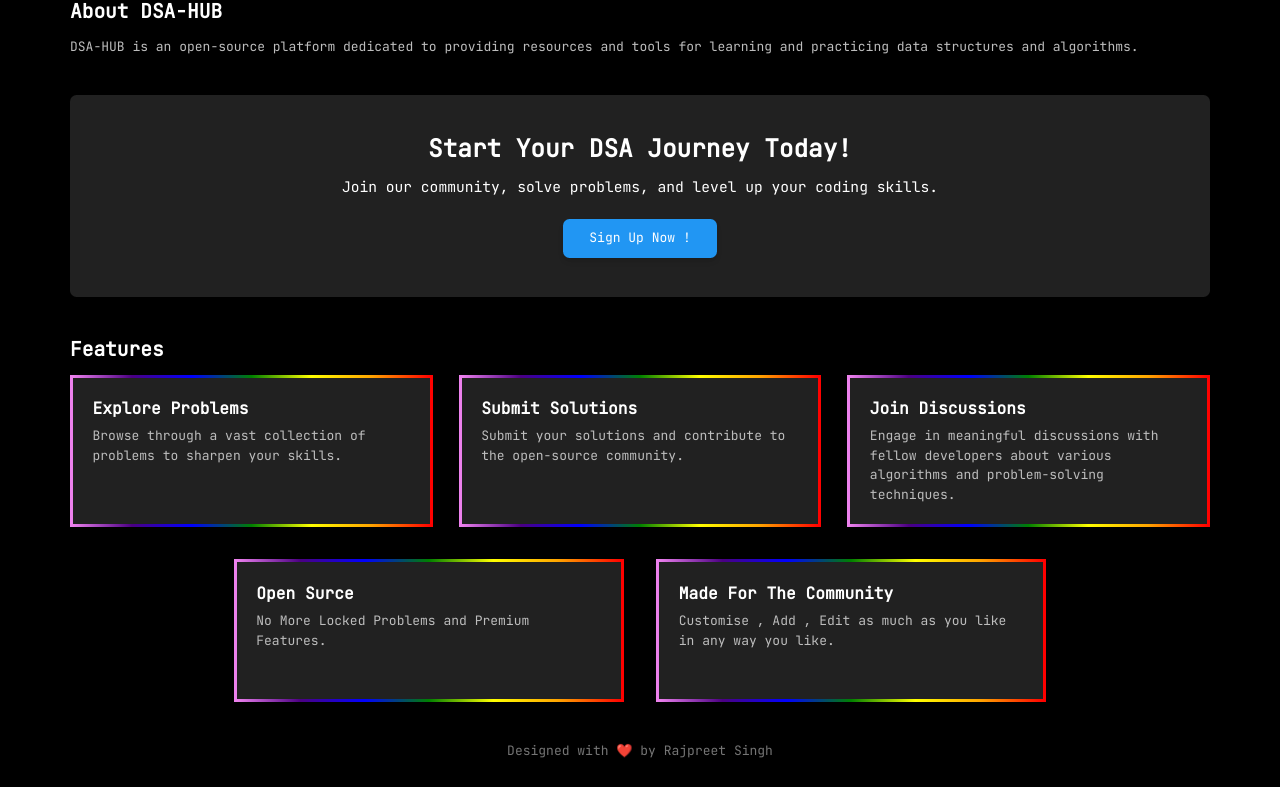
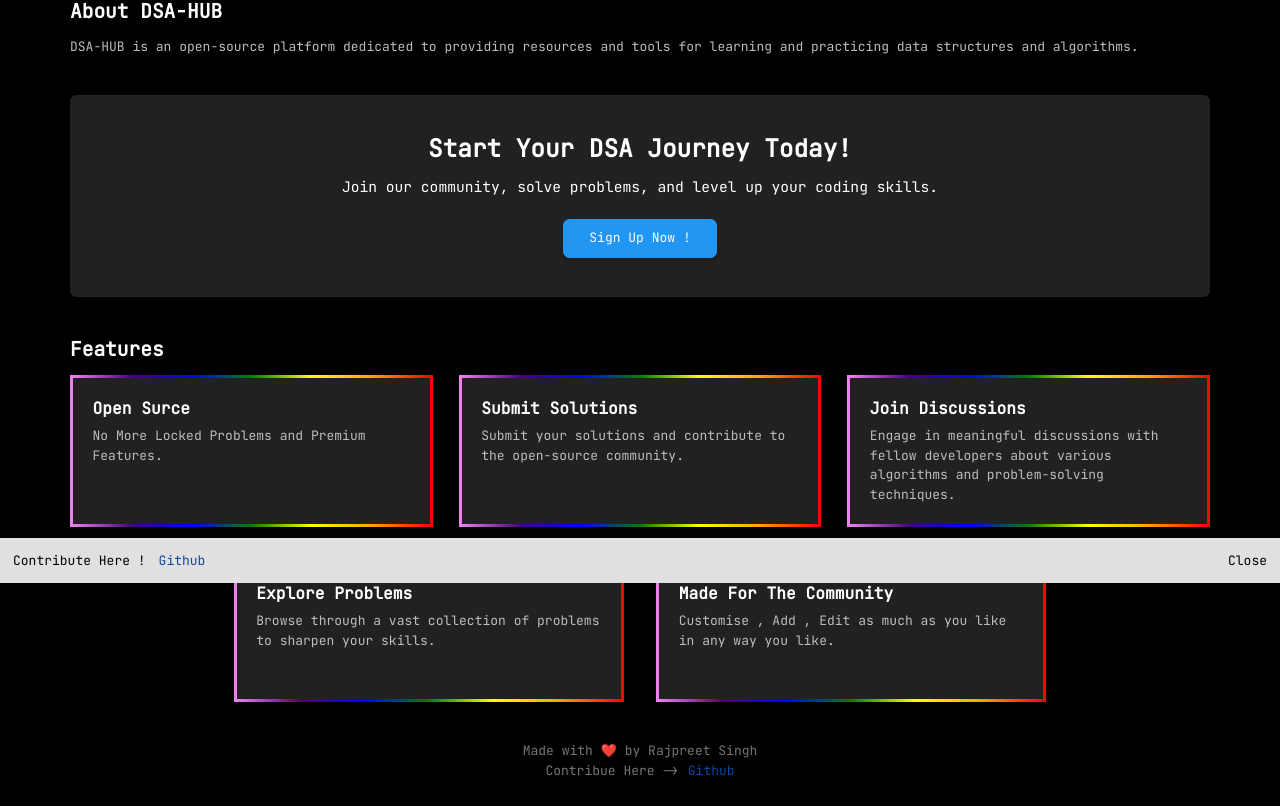
Before and after one commit to rajxsv/DSA-HUB, a React (Vite) app in the folder frontend/: page / in a window 1280 px wide. Shown: the part 217-1023 px from the top of the page. Built offline with nearby package versions, Linux system fonts and the light colour scheme; sample sign-in values are in the browser's storage.

Commit message:
Imporved the problem description page and also added compiler support for each problem.

```diff
--- a/frontend/src/App.jsx
+++ b/frontend/src/App.jsx
@@ -13,7 +13,7 @@ export default function App() {
   }, []);
 
   return (
-    <div className="flex flex-col">
+    <div className="flex flex-col h-full">
         <SidePanel />
         <Outlet />
     </div>
--- a/frontend/src/Pages/Compiler.jsx
+++ b/frontend/src/Pages/Compiler.jsx
@@ -2,7 +2,7 @@ import React from 'react'
 
 export default function Compiler() {
   return (
-    <iframe className='w-full h-screen' src='https://www.scholarhat.com/compiler/cpp' title='iframe !'>
+    <iframe className='w-full h-screen' src='https://coderush.vercel.app/' title='iframe !'>
     </iframe>
   )
 }
--- a/frontend/src/Pages/Info.jsx
+++ /dev/null
@@ -1,52 +0,0 @@
-import React from "react";
-
-export default function Info({ problem }) {
-  const status = problem.done ? "Done" : "Not Done";
-  const title = problem.title;
-  const description = problem.description;
-  const tags = problem.tags;
-  const link = problem.links;
-
-  console.log(problem);
-
-  return (
-    <div className="top-0 min-h-screen w-full flex justify-center">
-      <div className="w-full p-8">
-        <h1 className="text-4xl font-bold mb-4">{title}</h1>
-        <p className="mb-4">{description}</p>
-
-        <div className="flex-wrap mb-4">
-          {Array.isArray(tags)
-            ? tags.map((item, index) => {
-                return (
-                  <span
-                    key={index}
-                    className="bg-gray-700 text-gray-300 py-1 px-2 rounded mr-2 mb-2"
-                  >
-                    {item}
-                  </span>
-                );
-              })
-            : tags}
-        </div>
-
-        <div className="mb-4">
-          <a
-            href={"./#"}
-            className="text-blue-500 underline hover:text-blue-700 mr-4"
-          >
-            {link}
-          </a>
-        </div>
-
-        <p
-          className={`text-lg ${
-            status === "Done" ? "text-green-400" : "text-red-400"
-          }`}
-        >
-          {status}
-        </p>
-      </div>
-    </div>
-  );
-}
--- a/frontend/src/Pages/Landing.jsx
+++ b/frontend/src/Pages/Landing.jsx
@@ -1,9 +1,11 @@
 import React from "react";
 import { Link } from "react-router-dom";
+import Banner from "../componenets/Banner";
 
 function Landing() {
   return (
     <div className="bg-black h-full">
+      <Banner message={"Contribute Here !"} link={"https://github.com/rajxsv/DSA-HUB"}/>
       <div className="container mx-auto py-8">
         <div className="text-center mb-8 flex flex-col gap-4">
           <h1 className="text-8xl font-bold text-white">DSA HUB</h1>
@@ -37,11 +39,10 @@ function Landing() {
           <div className="grid grid-cols-1 md:grid-cols-2 lg:grid-cols-3 gap-8">
             <div className="bg-gray-900 p-6 rounded-lg shadow-md border-rainbow">
               <h3 className="text-xl text-white font-semibold mb-2 text-gray">
-                Explore Problems
+                Open Surce
               </h3>
               <p className="text-gray-400">
-                Browse through a vast collection of problems to sharpen your
-                skills.
+                No More Locked Problems and Premium Features.
               </p>
             </div>
 
@@ -64,13 +65,14 @@ function Landing() {
               </p>
             </div>
           </div>
-          <div className="flex items-center justify-center gap-10 mt-10" >
+          <div className="flex items-center justify-center gap-10 mt-10">
             <div className="bg-gray-900 p-6 h-[11rem] rounded-lg w-[30rem] shadow-md border-rainbow">
               <h3 className="text-xl text-white font-semibold mb-2 text-gray">
-                Open Surce
+                Explore Problems
               </h3>
               <p className="text-gray-400">
-                No More Locked Problems and Premium Features.
+                Browse through a vast collection of problems to sharpen your
+                skills.
               </p>
             </div>
             <div className="bg-gray-900 p-6 w-[30rem] h-[11rem] rounded-lg shadow-md border-rainbow">
@@ -83,11 +85,14 @@ function Landing() {
             </div>
           </div>
         </section>
-
-
-
         <footer className="text-center text-gray-600">
-          <p>Designed with ❤️ by Rajpreet Singh</p>
+          <p>Made with ❤️ by Rajpreet Singh</p>
+          <div className="flex justify-center gap-3 " >
+          <p>Contribue Here {"->"} </p>{" "}
+          <a className="text-blue-900" href="https://github.com/rajxsv/DSA-HUB">
+            Github
+          </a>
+          </div>
         </footer>
       </div>
     </div>
--- a/frontend/src/Pages/Problem.jsx
+++ b/frontend/src/Pages/Problem.jsx
@@ -1,11 +1,12 @@
 import React from "react";
 import Header from "./Header";
-import Info from "./Info";
+import Info from "../componenets/Info";
 import { useLocation, useSearchParams } from "react-router-dom";
 
 import { useEffect, useState } from "react";
 import axios from "axios";
 import Loader from "../componenets/Loader";
+import Compiler from "./Compiler";
 
 export default function Problems() {
   const [searchParams, setSearchParams] = useSearchParams();
@@ -30,5 +31,16 @@ export default function Problems() {
 
   console.log(problem);
 
-  return problem ? <Info problem={problem} /> : <Loader />;
+  return problem ? (
+    <div className="flex w-full h-full">
+      <div className="w-2/5" >
+        <Info problem={problem} />
+      </div>
+      <div className="border-solid m-4 border w-3/5 ">
+        <Compiler />
+      </div>
+    </div>
+  ) : (
+    <Loader />
+  );
 }
--- /dev/null
+++ b/frontend/src/componenets/Banner.jsx
@@ -0,0 +1,31 @@
+import React, { useState } from "react";
+
+const Banner = ({ message, link }) => {
+  const [isOpen, setIsOpen] = useState(true);
+
+  const handleClose = () => {
+    setIsOpen(false);
+  };
+
+  return (
+    <div
+      className={`fixed bottom-0 left-0 w-full transition-transform bg-gray-300 text-black ${
+        isOpen ? "" : "transform translate-y-full"
+      }`}
+    >
+      <div className="flex justify-between items-center p-4">
+        <div className="flex gap-4">
+          <p>{message}</p>{" "}
+          <a className="text-blue-900" href="https://github.com/rajxsv/DSA-HUB">
+            Github
+          </a>
+        </div>
+        <button className="text-black hover:underline" onClick={handleClose}>
+          Close
+        </button>
+      </div>
+    </div>
+  );
+};
+
+export default Banner;
--- /dev/null
+++ b/frontend/src/componenets/Info.jsx
@@ -0,0 +1,67 @@
+import React from "react";
+
+export default function Info({ problem }) {
+  const status = problem.done ? "Done" : "Not Done";
+  const title = problem.title;
+  const description = problem.description;
+  const tags = problem.tags;
+  const link = problem.links;
+
+  console.log(problem);
+
+  return (
+    <div className="top-0 min-h-full w-full flex justify-center">
+      <div className="w-full p-8">
+        <h1 className="text-4xl font-bold mb-4">{title}</h1>
+        <div className="mb-4">
+          <p>Description</p>
+          <div className="bg-gray-100 p-3">
+            <p className="mb-4">{description}</p>
+          </div>
+        </div>
+
+        <div className="flex-wrap mb-4">
+          <p>Tags</p>
+          <div className="bg-gray-100 p-3">
+            {Array.isArray(tags)
+              ? tags.map((item, index) => {
+                  return (
+                    <span
+                      key={index}
+                      className="bg-gray-700 text-gray-300 py-1 px-2 rounded mr-2 mb-2"
+                    >
+                      {item}
+                    </span>
+                  );
+                })
+              : tags}
+          </div>
+        </div>
+
+        <div className="mb-4">
+          <p>Links</p>
+          <div className="bg-gray-100">
+            <a
+              href={"./#"}
+              className="text-blue-500 underline hover:text-blue-700 mr-4"
+            >
+              {link}
+            </a>
+          </div>
+        </div>
+        <div>
+          <p>Status</p>
+          <div className="bg-gray-100">
+            <p
+              className={`text-lg ${
+                status === "Done" ? "text-green-400" : "text-red-400"
+              }`}
+            >
+              {status}
+            </p>
+          </div>
+        </div>
+      </div>
+    </div>
+  );
+}
--- a/frontend/src/index.css
+++ b/frontend/src/index.css
@@ -8,10 +8,12 @@
 html , body{
     padding: 0;
     margin: 0;
-    height: 100vh;
     font-family: 'JetBrains Mono', monospace;
-    /* font-family: 'Poppins', sans-serif; */
     font-size: small;
+}
+
+#root {
+    height:100%;
 }
 
 .bg-landingimage {
```
Also changed, not shown: 1 other file (tests, documents, lock files or other folders).
